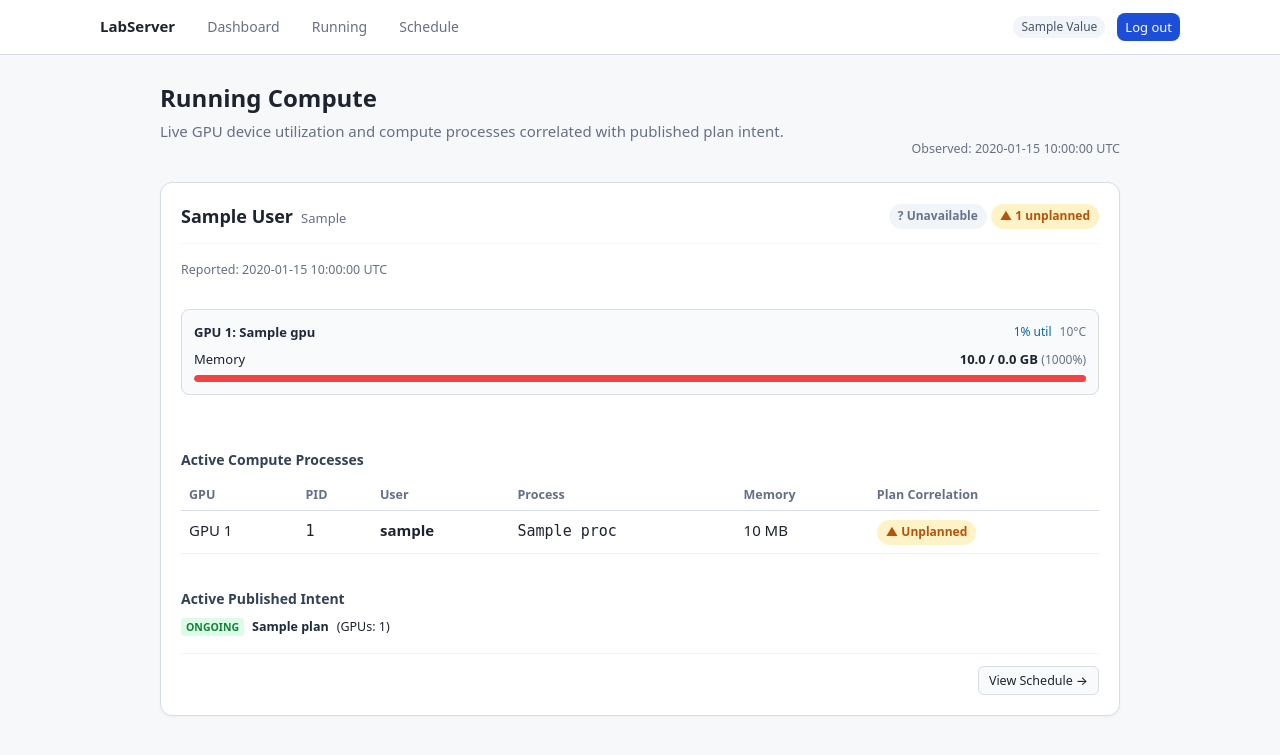
After one commit to mumu-140/LabServer, a FastAPI app: template apps/web/src/labserver_web/templates/running/index.html in a window 1280 px wide. The commit adds this page. Shown: the top 755 px of the page. Run offline with FastAPI, Linux system fonts and the light colour scheme; the template is opened without the code that fills it: most values are stand-ins (such as "Sample title", 1, 10 or a date in 2020).

Commit message:
feat(web): implement Running view for GPU processes and plan correlation

```diff
--- a/apps/web/src/labserver_web/app.py
+++ b/apps/web/src/labserver_web/app.py
@@ -7,7 +7,7 @@ from fastapi.staticfiles import StaticFiles
 
 from labserver_web.clients.core import CoreClient
 from labserver_web.config import WebSettings, load_settings
-from labserver_web.routes import auth, dashboard, health, schedule
+from labserver_web.routes import auth, dashboard, health, running, schedule
 
 STATIC_DIR = Path(__file__).resolve().parent / "static"
 
@@ -19,6 +19,7 @@ def create_app(settings: WebSettings | None = None) -> FastAPI:
     application.include_router(health.router)
     application.include_router(auth.router)
     application.include_router(dashboard.router)
+    application.include_router(running.router)
     application.include_router(schedule.router)
     application.mount("/static", StaticFiles(directory=str(STATIC_DIR)), name="static")
     return application
--- a/apps/web/src/labserver_web/static/app.css
+++ b/apps/web/src/labserver_web/static/app.css
@@ -266,6 +266,26 @@ button[type="submit"] { background: #1d4ed8; border-color: #1d4ed8; color: #ffff
   color: #64748b;
 }
 
+.badge-active {
+  background: #dcfce7;
+  color: #15803d;
+}
+
+.badge-idle {
+  background: #f1f5f9;
+  color: #475569;
+}
+
+.badge-matched {
+  background: #dcfce7;
+  color: #15803d;
+}
+
+.badge-unplanned {
+  background: #fef3c7;
+  color: #b45309;
+}
+
 /* Resource Progress Bars */
 .card-body {
   display: flex;
@@ -452,6 +472,106 @@ button[type="submit"] { background: #1d4ed8; border-color: #1d4ed8; color: #ffff
   background: #f8fafc;
 }
 
+/* Running View Styles */
+.running-server-list {
+  display: flex;
+  flex-direction: column;
+  gap: 24px;
+  margin-top: 16px;
+}
+
+.running-server-card {
+  background: #ffffff;
+  border: 1px solid var(--line);
+  border-radius: 12px;
+  padding: 20px;
+  box-shadow: 0 1px 3px rgba(0, 0, 0, 0.04);
+}
+
+.runtime-meta {
+  font-size: 12.5px;
+  color: var(--muted);
+  margin-bottom: 16px;
+}
+
+.gpu-grid {
+  display: grid;
+  grid-template-columns: repeat(auto-fit, minmax(260px, 1fr));
+  gap: 12px;
+  margin-bottom: 20px;
+}
+
+.gpu-card {
+  background: #f8fafc;
+  border: 1px solid var(--line);
+  border-radius: 8px;
+  padding: 12px;
+}
+
+.gpu-header {
+  display: flex;
+  justify-content: space-between;
+  align-items: center;
+  margin-bottom: 6px;
+}
+
+.gpu-title {
+  font-weight: 600;
+  font-size: 13px;
+  color: #1e293b;
+}
+
+.gpu-stats {
+  display: flex;
+  gap: 8px;
+  font-size: 12px;
+  color: var(--muted);
+}
+
+.gpu-util {
+  font-weight: 500;
+  color: #0369a1;
+}
+
+.gpu-temp {
+  color: #64748b;
+}
+
+.section-block {
+  margin-top: 20px;
+}
+
+.section-subtitle {
+  font-size: 14px;
+  font-weight: 600;
+  color: #334155;
+  margin: 0 0 8px;
+}
+
+.running-table {
+  margin-top: 6px;
+}
+
+.proc-name-col {
+  max-width: 240px;
+  overflow: hidden;
+  text-overflow: ellipsis;
+  white-space: nowrap;
+}
+
+.matched-plan-label {
+  font-size: 12px;
+  color: #15803d;
+  margin-left: 6px;
+}
+
+.empty-notice {
+  font-size: 13px;
+  color: var(--muted);
+  padding: 8px 0;
+  font-style: italic;
+}
+
 @media (prefers-reduced-motion: reduce) {
   * { transition: none !important; }
 }
--- a/apps/web/src/labserver_web/templates/base.html
+++ b/apps/web/src/labserver_web/templates/base.html
@@ -14,6 +14,7 @@
           <a class="brand" href="/">LabServer</a>
           <nav class="main-nav">
             <a class="nav-link {% if active_tab == 'dashboard' %}active{% endif %}" href="/">Dashboard</a>
+            <a class="nav-link {% if active_tab == 'running' %}active{% endif %}" href="/running">Running</a>
             <a class="nav-link {% if active_tab == 'schedule' %}active{% endif %}" href="/schedule">Schedule</a>
           </nav>
         </div>
--- /dev/null
+++ b/apps/web/src/labserver_web/templates/running/index.html
@@ -0,0 +1,182 @@
+{% extends "base.html" %}
+
+{% block title %}Running — LabServer{% endblock %}
+
+{% block content %}
+<div class="dashboard-header">
+  <div>
+    <h1>Running Compute</h1>
+    <p class="lede">Live GPU device utilization and compute processes correlated with published plan intent.</p>
+  </div>
+  <div class="observed-at">
+    Observed: {{ overview.observed_at.strftime('%Y-%m-%d %H:%M:%S UTC') }}
+  </div>
+</div>
+
+{% if not servers %}
+  <div class="empty-state">
+    <p>No managed servers registered or reporting runtime status.</p>
+  </div>
+{% else %}
+  <div class="running-server-list">
+    {% for server in servers %}
+      <div class="card running-server-card" id="server-{{ server.server_key }}">
+        <div class="card-header">
+          <div class="card-title-group">
+            <h2 class="card-title">{{ server.display_name }}</h2>
+            <span class="card-key">{{ server.server_key }}</span>
+          </div>
+          <div class="status-badge-container">
+            {% if server.status.value == "active" %}
+              <span class="badge badge-active">● Active</span>
+            {% elif server.status.value == "idle" %}
+              <span class="badge badge-idle">○ Idle</span>
+            {% elif server.freshness.value == "stale" %}
+              <span class="badge badge-up-stale">▲ Stale</span>
+            {% else %}
+              <span class="badge badge-unreachable">? Unavailable</span>
+            {% endif %}
+
+            {% if server.unplanned_processes_count > 0 %}
+              <span class="badge badge-unplanned">▲ {{ server.unplanned_processes_count }} unplanned</span>
+            {% endif %}
+          </div>
+        </div>
+
+        <div class="card-body">
+          <div class="runtime-meta">
+            {% if server.reported_at %}
+              <span class="meta-item">Reported: {{ server.reported_at.strftime('%Y-%m-%d %H:%M:%S UTC') }}</span>
+            {% else %}
+              <span class="meta-item empty">No report received</span>
+            {% endif %}
+          </div>
+
+          <!-- GPUs Overview Grid -->
+          {% if server.gpus %}
+            <div class="gpu-grid">
+              {% for gpu in server.gpus %}
+                <div class="gpu-card">
+                  <div class="gpu-header">
+                    <span class="gpu-title">GPU {{ gpu.index }}: {{ gpu.name }}</span>
+                    <div class="gpu-stats">
+                      {% if gpu.utilization_gpu_percent is not none %}
+                        <span class="gpu-util">{{ "%.0f"|format(gpu.utilization_gpu_percent) }}% util</span>
+                      {% endif %}
+                      {% if gpu.temperature_celsius is not none %}
+                        <span class="gpu-temp">{{ gpu.temperature_celsius }}°C</span>
+                      {% endif %}
+                    </div>
+                  </div>
+                  <div class="metric-row">
+                    <div class="metric-label">
+                      <span>Memory</span>
+                      <span class="metric-val">
+                        {{ "%.1f"|format(gpu.memory_used_mb / 1024) }} / {{ "%.1f"|format(gpu.memory_total_mb / 1024) }} GB
+                        <span class="capacity-spec">({{ "%.0f"|format(gpu.memory_used_mb / gpu.memory_total_mb * 100) if gpu.memory_total_mb > 0 else 0 }}%)</span>
+                      </span>
+                    </div>
+                    <div class="progress-bar">
+                      <div class="progress-fill {% if gpu.memory_total_mb > 0 and (gpu.memory_used_mb / gpu.memory_total_mb) > 0.85 %}fill-danger{% elif gpu.memory_total_mb > 0 and (gpu.memory_used_mb / gpu.memory_total_mb) > 0.65 %}fill-warn{% endif %}"
+                           style="width: {{ (gpu.memory_used_mb / gpu.memory_total_mb * 100) if gpu.memory_total_mb > 0 else 0 }}%;"></div>
+                    </div>
+                  </div>
+                </div>
+              {% endfor %}
+            </div>
+          {% endif %}
+
+          <!-- Compute Processes Table -->
+          <div class="section-block">
+            <h3 class="section-subtitle">Active Compute Processes</h3>
+            {% set all_procs = [] %}
+            {% for gpu in server.gpus %}
+              {% for proc in gpu.processes %}
+                {% set _ = all_procs.append(proc) %}
+              {% endfor %}
+            {% endfor %}
+
+            {% if all_procs %}
+              <table class="plans running-table">
+                <thead>
+                  <tr>
+                    <th>GPU</th>
+                    <th>PID</th>
+                    <th>User</th>
+                    <th>Process</th>
+                    <th>Memory</th>
+                    <th>Plan Correlation</th>
+                  </tr>
+                </thead>
+                <tbody>
+                  {% for proc in all_procs %}
+                    <tr>
+                      <td class="when">GPU {{ proc.gpu_id }}</td>
+                      <td><code>{{ proc.pid }}</code></td>
+                      <td><strong>{{ proc.username }}</strong></td>
+                      <td class="proc-name-col">
+                        <code title="{{ proc.process_name }}">{{ proc.process_name }}</code>
+                      </td>
+                      <td class="when">
+                        {% if proc.used_memory_mb is not none %}
+                          {{ "%.0f"|format(proc.used_memory_mb) }} MB
+                        {% else %}
+                          -
+                        {% endif %}
+                      </td>
+                      <td>
+                        {% if proc.correlation.value == "matched" %}
+                          <span class="badge badge-matched">● Matched</span>
+                          {% if proc.matched_plan_title %}
+                            <span class="matched-plan-label" title="{{ proc.matched_plan_title }}">{{ proc.matched_plan_title }}</span>
+                          {% endif %}
+                        {% else %}
+                          <span class="badge badge-unplanned">▲ Unplanned</span>
+                        {% endif %}
+                      </td>
+                    </tr>
+                  {% endfor %}
+                </tbody>
+              </table>
+            {% else %}
+              <div class="empty-notice">No compute processes currently running on this server.</div>
+            {% endif %}
+          </div>
+
+          <!-- Active Scheduled Intent -->
+          <div class="section-block">
+            <h3 class="section-subtitle">Active Published Intent</h3>
+            {% if server.ongoing_plans %}
+              <ul class="plans-list">
+                {% for plan in server.ongoing_plans %}
+                  <li class="plan-item">
+                    <span class="plan-state-tag tag-ongoing">ONGOING</span>
+                    <span class="plan-title-text" title="{{ plan.title }}"><strong>{{ plan.title }}</strong></span>
+                    <span class="meta-item">
+                      {% if plan.gpu_ids %}
+                        (GPUs: {{ plan.gpu_ids|join(', ') }})
+                      {% elif plan.gpu_count %}
+                        ({{ plan.gpu_count }}x GPU)
+                      {% else %}
+                        (General)
+                      {% endif %}
+                    </span>
+                  </li>
+                {% endfor %}
+              </ul>
+            {% else %}
+              <div class="empty-notice">No published plans currently scheduled as ongoing for this server.</div>
+            {% endif %}
+          </div>
+        </div>
+
+        <div class="card-footer">
+          <a href="/schedule?server={{ server.server_key }}" class="btn-schedule">
+            View Schedule →
+          </a>
+        </div>
+      </div>
+    {% endfor %}
+  </div>
+{% endif %}
+{% endblock %}
```
Also changed, not shown: apps/web/src/labserver_web/clients/core.py (+7 -0 lines), apps/web/src/labserver_web/routes/running.py (added, +53 -0 lines), apps/web/tests/conftest.py (+14 -0 lines), apps/web/tests/test_running.py (added, +147 -0 lines).
